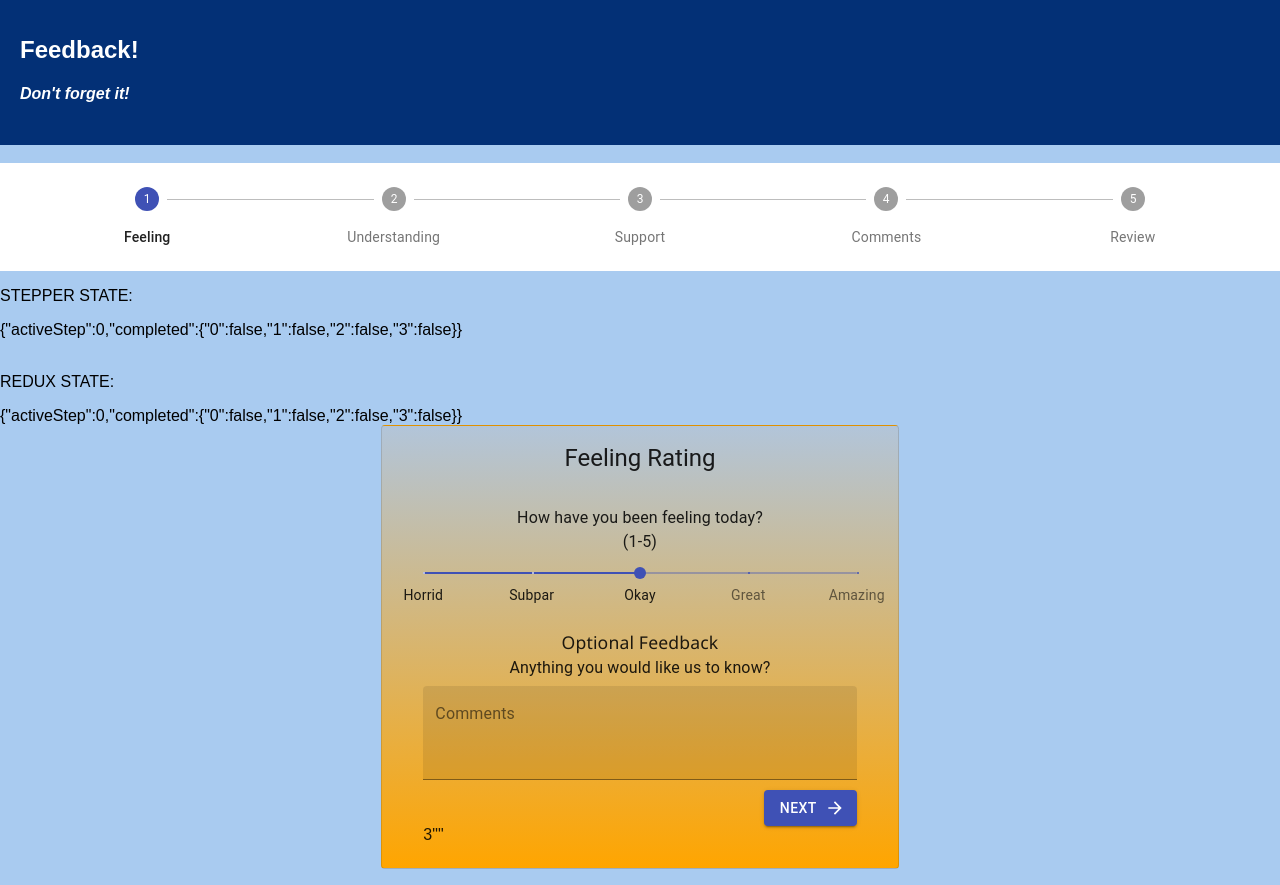
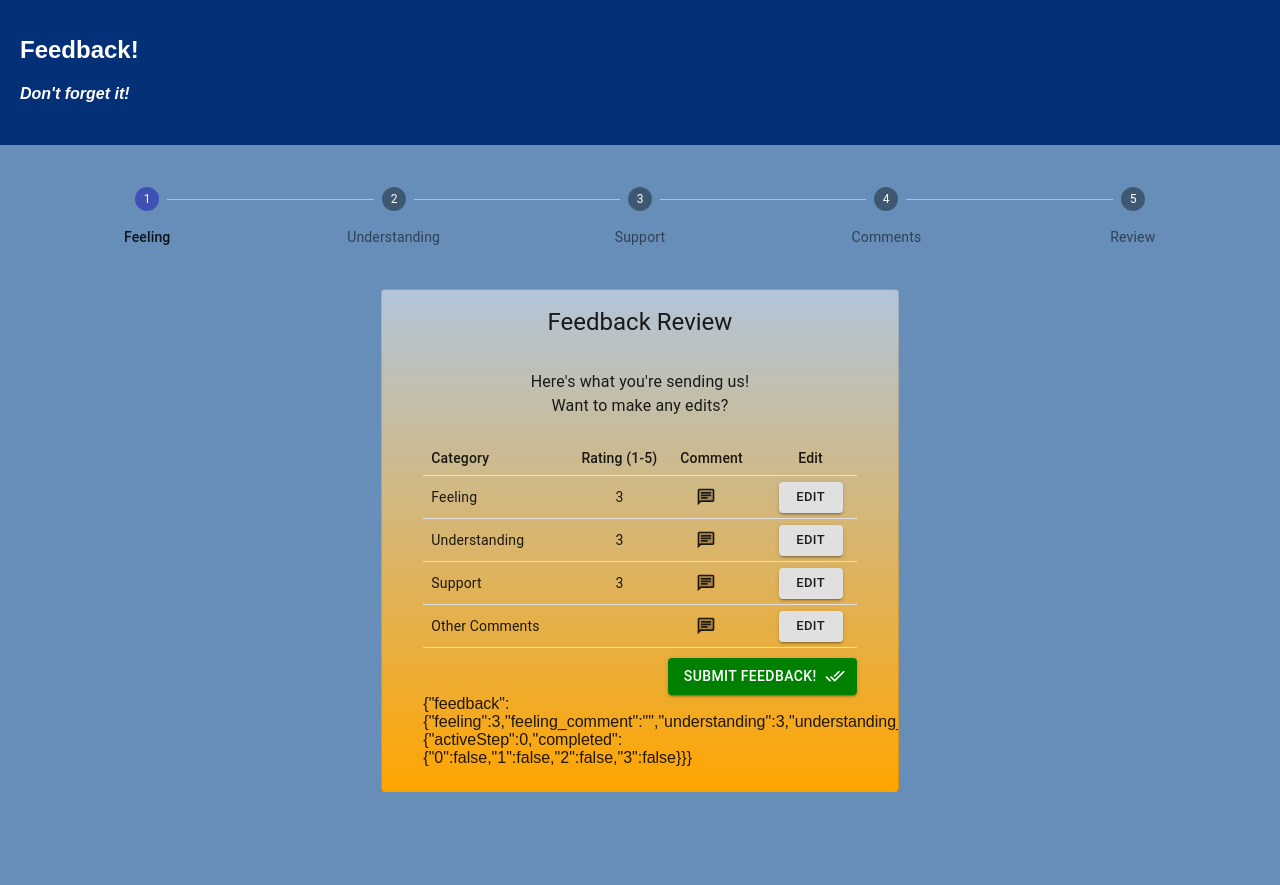
Before and after one commit to PixelWolfe/redux-feedback, a React app: page /#/review in a window 1280 px wide. After the commit the page ends 808 px from the top, so only its background shows below. Built offline with nearby package versions, Linux system fonts and the light colour scheme.

Commit message:
Added <Route/>'s and connected a history push to all next buttons, added transparency to stepper background

```diff
--- a/src/components/App/App.js
+++ b/src/components/App/App.js
@@ -12,7 +12,7 @@ import Support from '../Support/Support';
 import FeedbackStepper from '../Stepper/Stepper';
 import Review from '../Review/Review';
 
-
+import {HashRouter as Router, Route, Link, withRouter} from 'react-router-dom';
 
 class App extends Component {
   render() {
@@ -34,7 +34,15 @@ class App extends Component {
             <Grid container spacing={4} justify='center'>
               <Grid item xs={12} sm={10} md={8} lg={6} >
 
-                <Feeling/>
+
+                <Router>
+                  <Route exact path='/' component={Feeling}/>
+                  <Route path='/feeling' component={Feeling}/>
+                  <Route path='/understanding' component={Understanding}/>
+                  <Route path='/support' component={Support}/>
+                  <Route path='/comments' component={Comments}/>
+                  <Route path='/review' component={Review}/>
+                </Router>
 
                 {/*
                   <br></br>
--- a/src/components/Comments/Comments.js
+++ b/src/components/Comments/Comments.js
@@ -11,12 +11,14 @@ import Icon from '@material-ui/core/Icon';
 import ArrowForward from '@material-ui/icons/ArrowForward';
 
 import {connect} from 'react-redux';
+import {withRouter} from 'react-router-dom';
 
 class Comments extends Component{
     completeStep = ()=>{
       console.log('In next completeStep function');
-      this.props.dispatch({type: 'SET_STEPPER_ACTIVESTEP', payload: 4})
-      this.props.dispatch({type: 'SET_STEPPER_COMPLETED', payload: {3: true}})
+      this.props.dispatch({type: 'SET_STEPPER_ACTIVESTEP', payload: 4});
+      this.props.dispatch({type: 'SET_STEPPER_COMPLETED', payload: {3: true}});
+      this.props.history.push('/review');
     }
     textEntered = (event)=>{
       this.props.dispatch({type: "SET_ADDITIONAL_COMMENTS", payload: event.target.value})
@@ -74,4 +76,4 @@ const mapStateToProps= (reduxState) => ({
   reduxState
 })
 
-export default connect(mapStateToProps)(Comments);
+export default connect(mapStateToProps)(withRouter(Comments));
--- a/src/components/Feeling/Feeling.js
+++ b/src/components/Feeling/Feeling.js
@@ -12,15 +12,16 @@ import Icon from '@material-ui/core/Icon';
 import ArrowForward from '@material-ui/icons/ArrowForward';
 
 import {connect} from 'react-redux';
-
+import {withRouter} from 'react-router-dom';
 class Feeling extends Component{
     textEntered = (event)=>{
       this.props.dispatch({type: 'SET_FEELING_COMMENT', payload: event.target.value})
     }
     completeStep = ()=>{
       console.log('In next completeStep function');
-      this.props.dispatch({type: 'SET_STEPPER_ACTIVESTEP', payload: 1})
-      this.props.dispatch({type: 'SET_STEPPER_COMPLETED', payload: {0: true}})
+      this.props.dispatch({type: 'SET_STEPPER_ACTIVESTEP', payload: 1});
+      this.props.dispatch({type: 'SET_STEPPER_COMPLETED', payload: {0: true}});
+      this.props.history.push('/understanding');
     }
     render(){
         const cardStyle = {
@@ -113,6 +114,7 @@ class Feeling extends Component{
               variant="filled"
               onChange={this.textEntered}/>
               <Typography align='right'>
+
                 <Button onClick={this.completeStep} style={buffButtonMargin}
                  variant="contained" color="primary"
                   endIcon={<ArrowForward>Next</ArrowForward>}>
@@ -132,4 +134,4 @@ const mapStateToProps = (reduxState)=>({
   reduxState
 })
 
-export default connect(mapStateToProps)(Feeling);
+export default connect(mapStateToProps)(withRouter(Feeling));
--- a/src/components/Review/Review.js
+++ b/src/components/Review/Review.js
@@ -24,24 +24,24 @@ import Comment from '@material-ui/icons/ChatTwoTone'
 
 import Tooltip from '@material-ui/core/Tooltip';
 import {connect} from 'react-redux';
+import {withRouter} from 'react-router-dom';
 
 
 
 class Comments extends Component{
     completeStep = ()=>{
       console.log('In next completeStep function');
-      this.props.dispatch({type: 'SET_STEPPER_ACTIVESTEP', payload: 5})
-      this.props.dispatch({type: 'SET_STEPPER_COMPLETED', payload: {4: true}})
+      this.props.dispatch({type: 'SET_STEPPER_ACTIVESTEP', payload: 5});
+      this.props.dispatch({type: 'SET_STEPPER_COMPLETED', payload: {4: true}});
+      this.props.history.push('/feeling');
+
+      //send axios post request with information from reduxState.feedback
+      //reset
     }
     textEntered = (event)=>{
       this.props.dispatch({type: "SET_ADDITIONAL_COMMENTS", payload: event.target.value})
     }
 
-    completeStep = () => {
-      console.log('In next completeStep function');
-      this.props.dispatch({type: 'SET_STEPPER_ACTIVESTEP', payload: 4})
-      this.props.dispatch({type: 'SET_STEPPER_COMPLETED', payload: {4: true}})
-    }
     render(){
 
         const theme = createMuiTheme({
@@ -146,4 +146,4 @@ const mapStateToProps= (reduxState) => ({
   reduxState
 })
 
-export default connect(mapStateToProps)(Comments);
+export default connect(mapStateToProps)(withRouter(Comments));
--- a/src/components/Stepper/Stepper.js
+++ b/src/components/Stepper/Stepper.js
@@ -67,6 +67,10 @@ import {connect} from 'react-redux';
     render() {
       const steps = getSteps();
 
+      const stepperBackground= {
+        backgroundColor: 'transparent',
+        color: 'black',
+      }
       return (
         <>
 
@@ -81,7 +85,7 @@ import {connect} from 'react-redux';
 
                     -Inside of StepButton but atlernativeLabel moves it below, will be the matching index of step array
         */}
-           <Stepper alternativeLabel activeStep={this.state.activeStep}>
+           <Stepper alternativeLabel activeStep={this.state.activeStep} style={stepperBackground}>
             {steps.map((label, index) => (
               <Step key={label}>
                 <StepButton onClick={(index)=>this.handleStep(index)} completed={this.state.completed[index]}>
@@ -90,10 +94,13 @@ import {connect} from 'react-redux';
               </Step>
             ))}
           </Stepper>
-          <p>STEPPER STATE:</p>{JSON.stringify(this.state)}
+          {/*
+            <p>STEPPER STATE:</p>{JSON.stringify(this.state)}
+            <br></br>
+            <br></br>
+            <p>REDUX STATE:</p>{JSON.stringify(this.props.reduxState.stepper)}
+          */}
           <br></br>
-          <br></br>
-          <p>REDUX STATE:</p>{JSON.stringify(this.props.reduxState.stepper)}
           </>
       );
     }
--- a/src/components/Support/Support.js
+++ b/src/components/Support/Support.js
@@ -12,6 +12,7 @@ import Icon from '@material-ui/core/Icon';
 import ArrowForward from '@material-ui/icons/ArrowForward';
 
 import {connect} from 'react-redux';
+import {withRouter} from 'react-router-dom';
 
 class Support extends Component{
     textEntered = (event)=>{
@@ -19,8 +20,9 @@ class Support extends Component{
     }
     completeStep = ()=>{
       console.log('In next completeStep function');
-      this.props.dispatch({type: 'SET_STEPPER_ACTIVESTEP', payload: 3})
-      this.props.dispatch({type: 'SET_STEPPER_COMPLETED', payload: {2: true}})
+      this.props.dispatch({type: 'SET_STEPPER_ACTIVESTEP', payload: 3});
+      this.props.dispatch({type: 'SET_STEPPER_COMPLETED', payload: {2: true}});
+      this.props.history.push('/comments');
     }
     render(){
         const cardStyle = {
@@ -128,4 +130,4 @@ const mapStateToProps = (reduxState)=>({
   reduxState
 })
 
-export default connect(mapStateToProps)(Support);
+export default connect(mapStateToProps)(withRouter(Support));
--- a/src/components/Understanding/Understanding.js
+++ b/src/components/Understanding/Understanding.js
@@ -11,6 +11,7 @@ import IconButton from '@material-ui/core/IconButton';
 import Icon from '@material-ui/core/Icon';
 import ArrowForward from '@material-ui/icons/ArrowForward';
 
+import {withRouter} from 'react-router-dom';
 import {connect} from 'react-redux';
 
 class Understanding extends Component{
@@ -19,8 +20,9 @@ class Understanding extends Component{
     }
     completeStep = ()=>{
       console.log('In next completeStep function');
-      this.props.dispatch({type: 'SET_STEPPER_ACTIVESTEP', payload: 2})
-      this.props.dispatch({type: 'SET_STEPPER_COMPLETED', payload: {1: true}})
+      this.props.dispatch({type: 'SET_STEPPER_ACTIVESTEP', payload: 2});
+      this.props.dispatch({type: 'SET_STEPPER_COMPLETED', payload: {1: true}});
+      this.props.history.push('/support');
     }
     render(){
         const cardStyle = {
@@ -129,4 +131,4 @@ const mapStateToProps = (reduxState) =>({
   reduxState
 })
 
-export default connect(mapStateToProps)(Understanding);
+export default connect(mapStateToProps)(withRouter(Understanding));
--- a/src/index.css
+++ b/src/index.css
@@ -2,5 +2,5 @@ body {
   margin: 0;
   padding: 0;
   font-family: sans-serif;
-  background-color: rgb(169, 203, 240)
+  background-color: rgb(102, 142, 185)
 }
```
